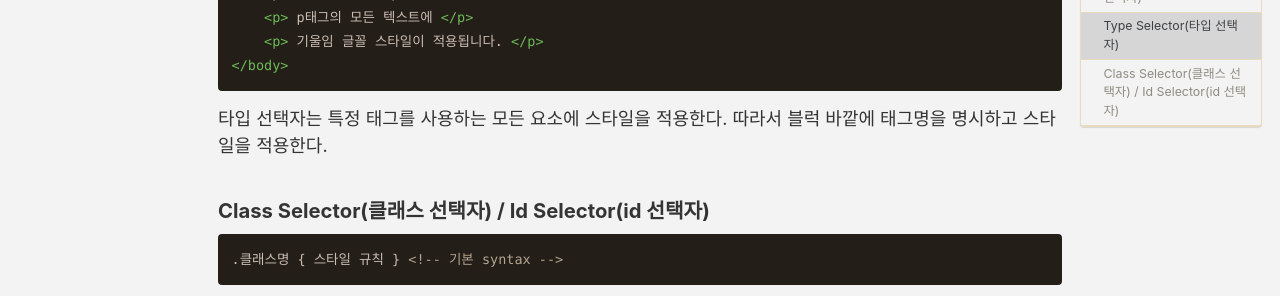
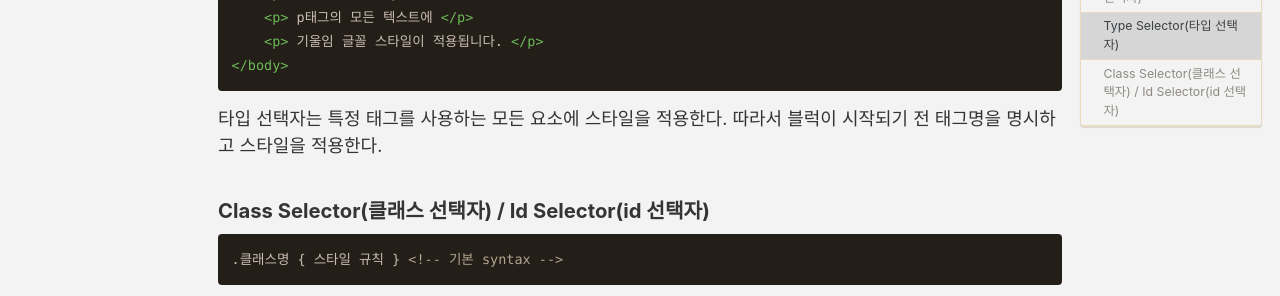
Before and after one commit to westkitekim/westkitekim.github.io, a Jekyll site: the page built from _posts/2021-09-15-[HTML][CSS]-HTML-Basic-Syntax(2).md, in a window 1280 px wide and 900 px high, scrolled down 1068 px. Shown: the part 152-448 px from the top of the window. Built offline with Jekyll 4.4.1, drawn with Linux system fonts in a browser that asks for light colours; cached includes are drawn as plain includes.

Commit message:
html2 포스트 글 수정

````diff
--- a/_posts/2021-09-15-[HTML][CSS]-HTML-Basic-Syntax(2).md
+++ b/_posts/2021-09-15-[HTML][CSS]-HTML-Basic-Syntax(2).md
@@ -67,7 +67,7 @@ CSS 디자인은 HTML 문서에서 `<style>` 태그 안에 구현된다.
 </body>
 ```
 
-타입 선택자는 특정 태그를 사용하는 모든 요소에 스타일을 적용한다. 따라서 블럭 바깥에 태그명을 명시하고 스타일을 적용한다.
+타입 선택자는 특정 태그를 사용하는 모든 요소에 스타일을 적용한다. 따라서 블럭이 시작되기 전 태그명을 명시하고 스타일을 적용한다.
 
 ### Class Selector(클래스 선택자)  / Id Selector(id 선택자)
 
````
